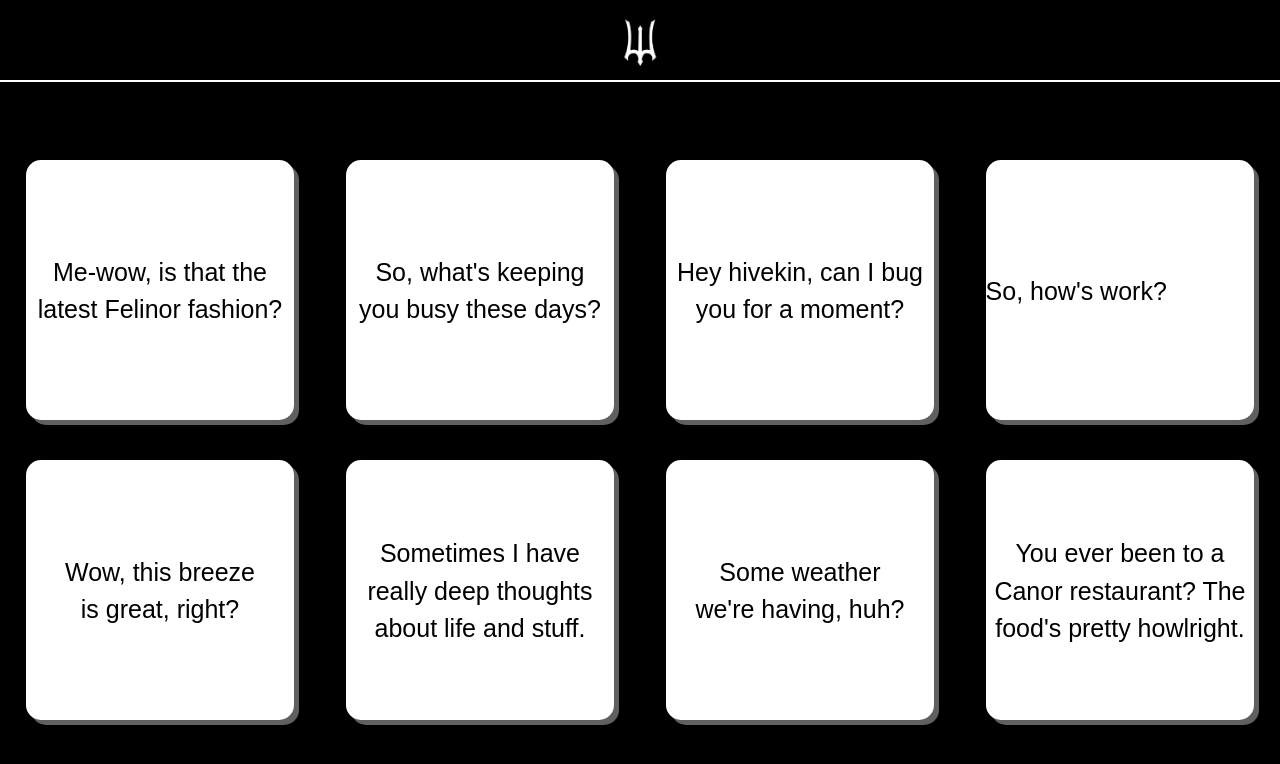
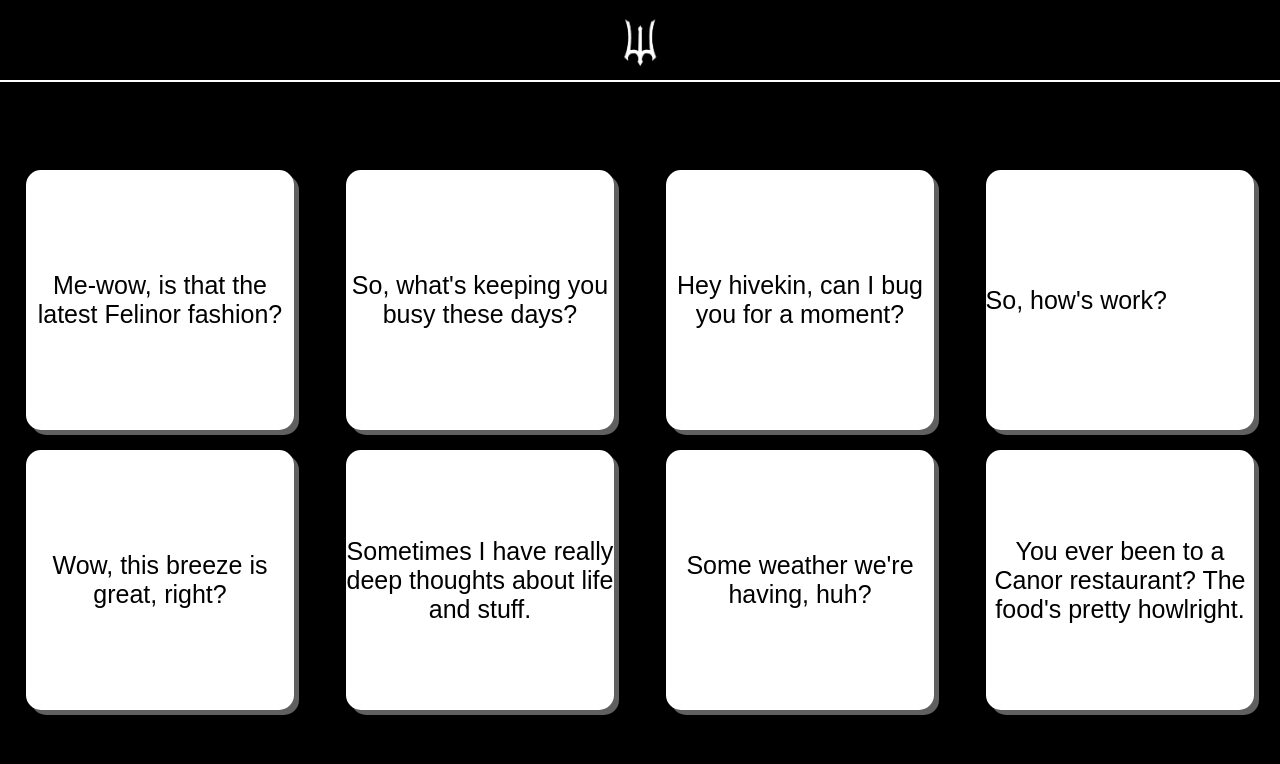
Before and after one commit to MeliCynx/charismatraineradvanced, a plain HTML site: page index.html in a window 1280 px wide. Drawn offline with Linux system fonts and the light colour scheme.

Commit message:
added text

```diff
--- a/index.css
+++ b/index.css
@@ -1,39 +1,34 @@
 body {
     margin: 0;
     background-color: black;
+    height: 100vh
 }
-
+.phrases {
+    display: grid;
+    grid-template-rows: 1fr 1fr;
+    grid-template-columns: 1fr 1fr 1fr 1fr;
+    place-items: center;
+    margin: 0;
+    padding-top: 20vh;
+}
 .button {
     width: 21vw;
     height: 32.5vh;
-    line-height: 32.5vh;
-    margin-left: 2vw;
-    margin-right: 2vw;
+    line-height: normal;
+    display: flex;
+    align-items: center;
+    padding: 0;
+    margin: 10px;
     position: relative;
-    float: left;
     background-color: white;
     box-shadow: 5px 5px rgb(96, 96, 96);
     border-radius: 15px;
-}
-.button div {
     font-family: sans-serif;
     font-size: 25px;
     text-align: center;
     color: black;
-    vertical-align: middle;
-    text-wrap-style: balance;
-    display: inline-block;
-    line-height: 1.5;
 }
 
-.top {
-    margin-top: 20vh;
-    margin-bottom: 2.5vh;
-}
-.bottom {
-    margin-top: 2.5vh;
-    margin-bottom: 10vh;
-}
 
 header {
     position: fixed;
--- a/index.html
+++ b/index.html
@@ -7,13 +7,15 @@
     <header>
         <div class="logo"></div>
     </header>
-        <div class="button top" id="button1"><div>Me-wow, is that the latest Felinor fashion?</div></div>
-        <div class="button top" id="button2"><div>So, what's keeping you busy these days?</div></div>
-        <div class="button top" id="button3"><div>Hey hivekin, can I bug you for a moment?</div></div>
-        <div class="button top" id="button4"><div>So, how's work?</div></div>
-        <div class="button bottom" id="button5"><div>Wow, this breeze is great, right?</div></div>
-        <div class="button bottom" id="button6"><div>Sometimes I have really deep thoughts about life and stuff.</div></div>
-        <div class="button bottom" id="button7"><div>Some weather we're having, huh?</div></div>
-        <div class="button bottom" id="button8"><div>You ever been to a Canor restaurant? The food's pretty howlright.</div></div>
+    <div class="phrases">
+      <div class="button" id="button1">Me-wow, is that the latest Felinor fashion?</div>
+      <div class="button" id="button2">So, what's keeping you busy these days?</div>
+      <div class="button" id="button3">Hey hivekin, can I bug you for a moment?</div>
+      <div class="button" id="button4">So, how's work?</div>
+      <div class="button" id="button5">Wow, this breeze is great, right?</div>
+      <div class="button" id="button6">Sometimes I have really deep thoughts about life and stuff.</div>
+      <div class="button" id="button7">Some weather we're having, huh?</div>
+      <div class="button" id="button8">You ever been to a Canor restaurant? The food's pretty howlright.</div>
+    </div>
   </body>
 </html>
```
